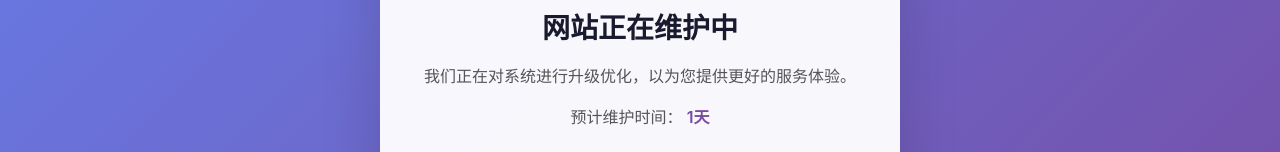
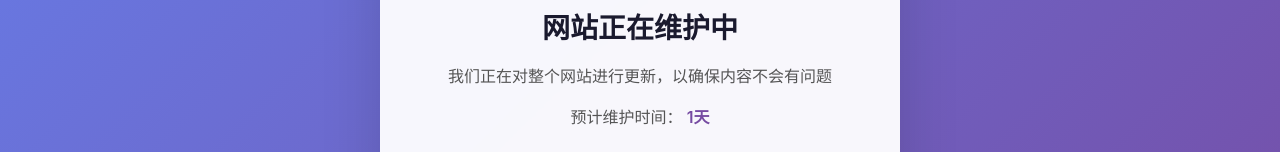
Before and after one commit to tks124/wh, a plain HTML site: page index.html in a window 1280 px wide. Shown: the part 317-469 px from the top of the page. Drawn offline with Linux system fonts and the light colour scheme.

Commit message:
Update index.html

```diff
--- a/index.html
+++ b/index.html
@@ -5,7 +5,6 @@
     <meta name="viewport" content="width=device-width, initial-scale=1.0">
     <title>网站维护中 - 请稍后访问</title>
     <style>
-        /* 全局重置与基础样式 */
         * { margin: 0; padding: 0; box-sizing: border-box; }
 
         body {
@@ -19,7 +18,6 @@
             padding: 20px;
         }
 
-        /* 卡片容器 */
         .maintenance-card {
             background: rgba(255, 255, 255, 0.95);
             backdrop-filter: blur(10px);
@@ -31,7 +29,6 @@
             box-shadow: 0 20px 60px rgba(0, 0, 0, 0.15);
         }
 
-        /* 齿轮动画图标 */
         .icon-wrapper {
             font-size: 64px;
             margin-bottom: 24px;
@@ -63,7 +60,6 @@
             font-weight: 600;
         }
 
-        /* 进度条装饰 */
         .progress-bar {
             width: 100%;
             height: 4px;
@@ -94,7 +90,6 @@
             margin-top: 10px;
         }
 
-        /* 移动端适配 */
         @media (max-width: 480px) {
             .maintenance-card { padding: 40px 24px; }
             h1 { font-size: 22px; }
@@ -106,7 +101,7 @@
     <div class="maintenance-card">
         <div class="icon-wrapper">⚙️</div>
         <h1>网站正在维护中</h1>
-        <p>我们正在对系统进行升级优化，以为您提供更好的服务体验。</p>
+        <p>我们正在对整个网站进行更新，以确保内容不会有问题</p>
         <p>预计维护时间：<span class="highlight"> 1天 </span></p>
 
         <div class="progress-bar"></div>
```
